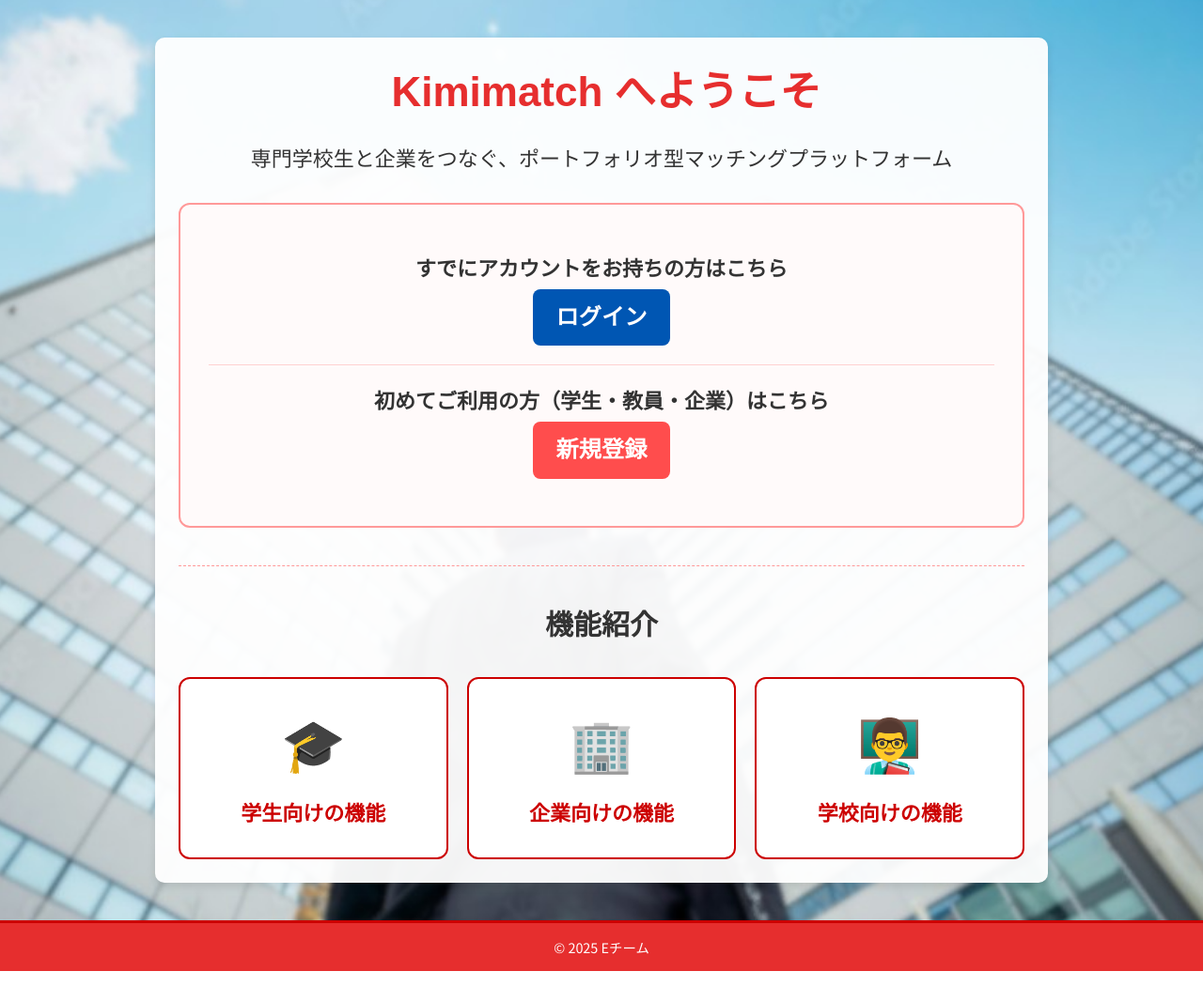
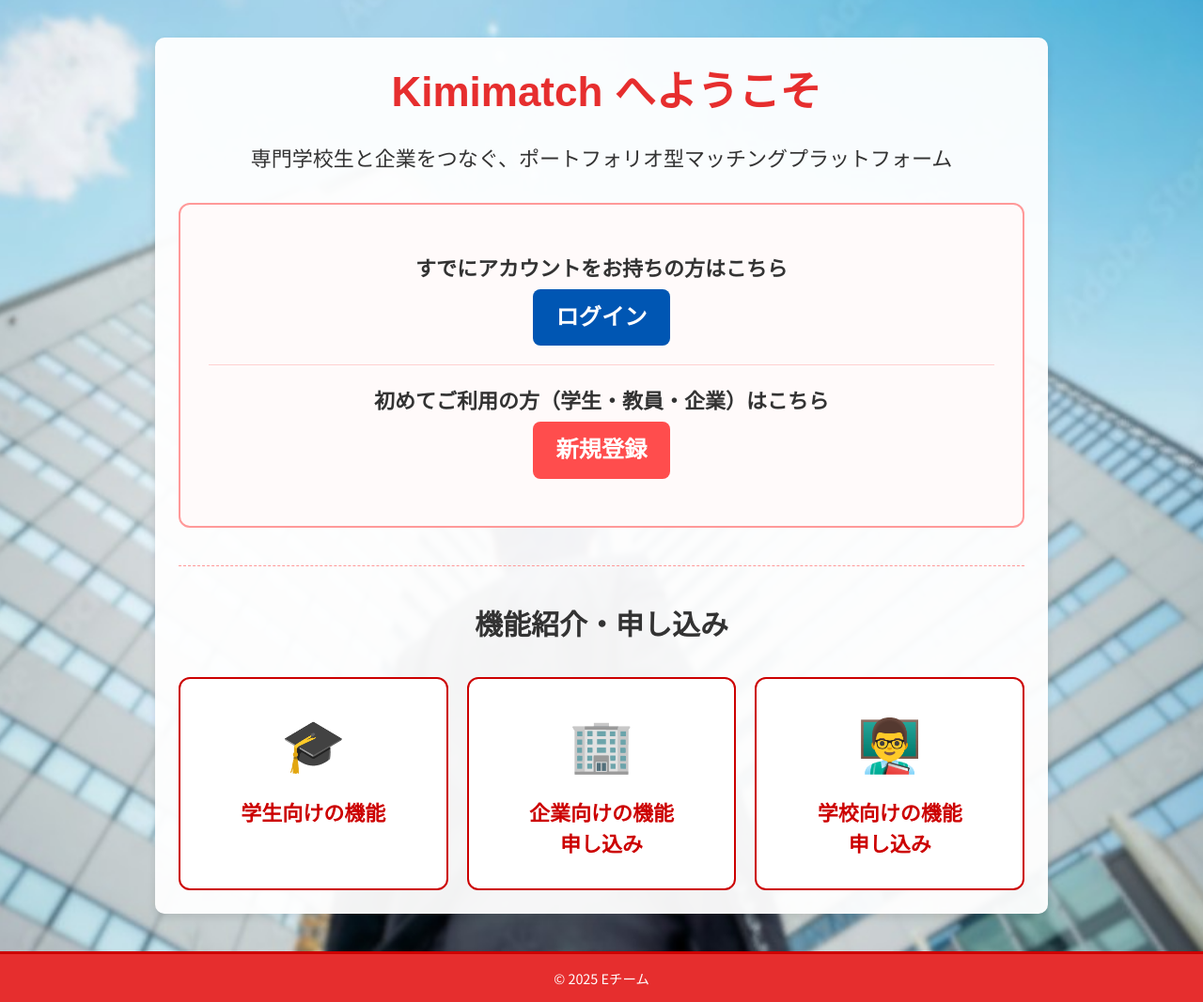
Before and after one commit to sho-kino66/kimimatch, a Django app: page / in a window 1280 px wide. Shown: the part 58-1125 px from the top of the page at 94% size. Before the commit the page ends 1092 px from the top, so only its background shows below. Run offline with Django 4.2, Linux system fonts and the light colour scheme; parts of the project's set-up code (start-up, migrations or seed data) failed here and were passed over.

Commit message:
デザイン変更

```diff
--- a/templates/core/top_page.html
+++ b/templates/core/top_page.html
@@ -29,7 +29,7 @@
 
         <hr>
 
-        <h3 style="text-align: center; color: #333; font-size: 1.5em; border-bottom: none;">機能紹介</h3>
+        <h3 style="text-align: center; color: #333; font-size: 1.5em; border-bottom: none;">機能紹介・申し込み</h3>
         <div class="service-links">
 
             <a href="{% url 'core:student_service' %}">
@@ -39,12 +39,12 @@
 
             <a href="{% url 'core:company_service' %}">
                 <span>🏢</span>
-                企業向けの機能
+                企業向けの機能　　　　申し込み
             </a>
 
             <a href="{% url 'core:school_service' %}">
                 <span>👨‍🏫</span>
-                学校向けの機能
+                学校向けの機能　　　　申し込み
             </a>
 
         </div>
```
